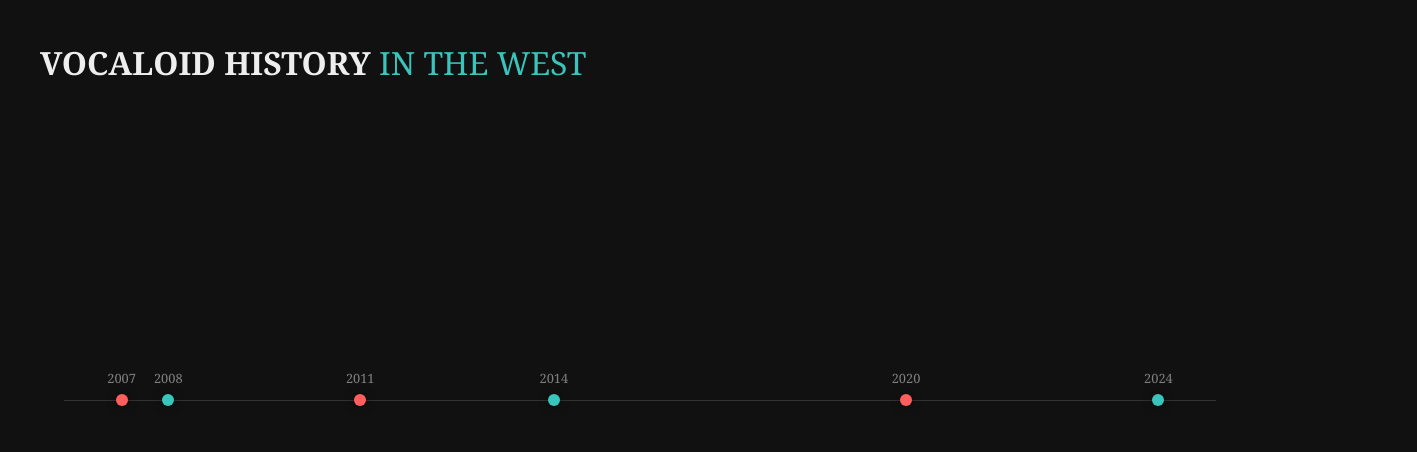
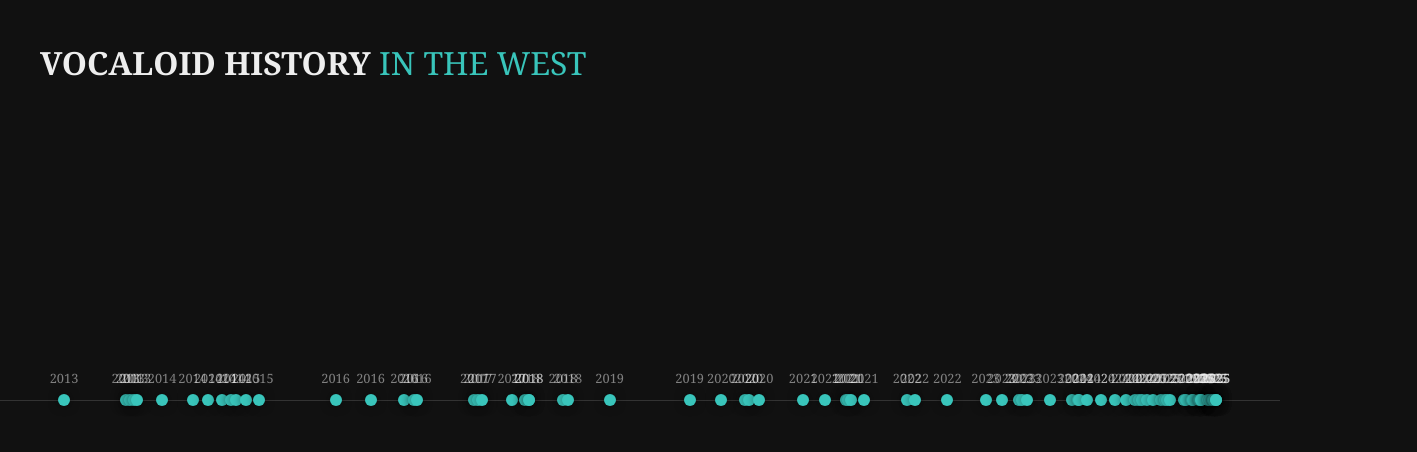
Before and after one commit to annieyl/miku-histography, a Next.js app: page / in a window 1280 px wide. Shown: the top 452 px of the page, 1417 px wide, since content can reach past the window. Built offline with nearby package versions, Linux system fonts and the light colour scheme.

Commit message:
accomplished nothing

```diff
--- a/public/data.json
+++ b/app/data.json
@@ -1,6 +1,6 @@
 [
   {
-    "id": 1,
+    "rank": 1,
     "title": "Girl A",
     "artist": "Kagamine Rin, siinamota",
     "date": "2013-10-17",
@@ -10,7 +10,7 @@
     "videoId": "AqI97zHMoQw"
   },
   {
-    "id": 2,
+    "rank": 2,
     "title": "Mesmerizer",
     "artist": "Hatsune Miku, Kasane Teto, Satsuki",
     "date": "2024-4-27",
@@ -20,7 +20,7 @@
     "videoId": "19y8YTbvri8"
   },
   {
-    "id": 3,
+    "rank": 3,
     "title": "Good-bye sengen",
     "artist": "Flower, Chinozo",
     "date": "2020-4-13",
@@ -30,7 +30,7 @@
     "videoId": "dHXC_ahjtEE"
   },
   {
-    "id": 4,
+    "rank": 4,
     "title": "ECHO",
     "artist": "Gumi, Crusher-P",
     "date": "2014-10-8",
@@ -40,7 +40,7 @@
     "videoId": "cQKGUgOfD8U"
   },
   {
-    "id": 5,
+    "rank": 5,
     "title": "Love me Love me Love me",
     "artist": "Hatsune Miku, Kikuo",
     "date": "2015-3-6",
@@ -50,7 +50,7 @@
     "videoId": "NTrm_idbhUk"
   },
   {
-    "id": 6,
+    "rank": 6,
     "title": "Strong-Wind-Sweptback Hair",
     "artist": "Kaai Yuki, Yukopi",
     "date": "2023-3-15",
@@ -60,7 +60,7 @@
     "videoId": "D6DVTLvOupE"
   },
   {
-    "id": 7,
+    "rank": 7,
     "title": "Rabbit Hole",
     "artist": "Hatsune Miku, DECO*27",
     "date": "2023-5-19",
@@ -70,7 +70,7 @@
     "videoId": "eSW2LVbPThw"
   },
   {
-    "id": 8,
+    "rank": 8,
     "title": "KING",
     "artist": "Gumi, Kanaria",
     "date": "2020-8-2",
@@ -80,7 +80,7 @@
     "videoId": "cm-l2h6GB8Q"
   },
   {
-    "id": 9,
+    "rank": 9,
     "title": "テトリス",
     "artist": "Kasane Teto, Hiiragi Magnetite",
     "date": "2024-11-8",
@@ -90,7 +90,7 @@
     "videoId": "Soy4jGPHr3g"
   },
   {
-    "id": 10,
+    "rank": 10,
     "title": "DUNE",
     "artist": "Hatsune Miku, HACHI",
     "date": "2017-7-21",
@@ -100,7 +100,7 @@
     "videoId": "AS4q9yaWJkI"
   },
   {
-    "id": 11,
+    "rank": 11,
     "title": "Monitoring",
     "artist": "Hatsune Miku, DECO*27",
     "date": "2024-11-22",
@@ -110,7 +110,7 @@
     "videoId": "kbNdx0yqbZE"
   },
   {
-    "id": 12,
+    "rank": 12,
     "title": "The Vampire",
     "artist": "Hatsune Miku, DECO*27",
     "date": "2021-3-9",
@@ -120,7 +120,7 @@
     "videoId": "e1xCOsgWG0M"
   },
   {
-    "id": 13,
+    "rank": 13,
     "title": "Kyu-kurarin",
     "artist": "KAFU, Iyowa",
     "date": "2021-8-29",
@@ -130,7 +130,7 @@
     "videoId": "2b1IexhKPz4"
   },
   {
-    "id": 14,
+    "rank": 14,
     "title": "ROKI",
     "artist": "Kagamine Rin, mikitoP",
     "date": "2018-2-27",
@@ -140,7 +140,7 @@
     "videoId": "Xg-qfsKN2_E"
   },
   {
-    "id": 15,
+    "rank": 15,
     "title": "God-ish",
     "artist": "Hatsune Miku, PinocchioP",
     "date": "2021-9-17",
@@ -150,7 +150,7 @@
     "videoId": "EHBFKhLUVig"
   },
   {
-    "id": 16,
+    "rank": 16,
     "title": "オーバーライド",
     "artist": "Kasane Teto, 吉田夜世",
     "date": "2023-11-29",
@@ -160,7 +160,7 @@
     "videoId": "LLjfal8jCYI"
   },
   {
-    "id": 17,
+    "rank": 17,
     "title": "Lagtrain",
     "artist": "Kaai Yuki, inabakumori",
     "date": "2020-7-16",
@@ -170,7 +170,7 @@
     "videoId": "UnIhRpIT7nc"
   },
   {
-    "id": 18,
+    "rank": 18,
     "title": "Lost Umbrella",
     "artist": "Kaai Yuki, inabakumori",
     "date": "2018-2-27",
@@ -180,7 +180,7 @@
     "videoId": "DeKLpgzh-qQ"
   },
   {
-    "id": 19,
+    "rank": 19,
     "title": "Brain Fluid Explosion Girl",
     "artist": "Hatsune Miku, Gumi, rerulili",
     "date": "2013-9-13",
@@ -190,7 +190,7 @@
     "videoId": "Ey_NHZNYTeE"
   },
   {
-    "id": 20,
+    "rank": 20,
     "title": "HIBANA",
     "artist": "Hatsune Miku, DECO*27",
     "date": "2017-8-4",
@@ -200,7 +200,7 @@
     "videoId": "hxSg2Ioz3LM"
   },
   {
-    "id": 21,
+    "rank": 21,
     "title": "MATORYOSHKA",
     "artist": "Hatsune Miku, Gumi, HACHI",
     "date": "2013-10-2",
@@ -210,7 +210,7 @@
     "videoId": "HOz-9FzIDf0"
   },
   {
-    "id": 22,
+    "rank": 22,
     "title": "Konton Boogie",
     "artist": "Hatsune Miku, jon-YAKITORY",
     "date": "2023-8-30",
@@ -220,7 +220,7 @@
     "videoId": "1Swg-aBO9eY"
   },
   {
-    "id": 23,
+    "rank": 23,
     "title": "Senbonzakura",
     "artist": "Hatsune Miku, WhiteFlame",
     "date": "2014-12-2",
@@ -230,7 +230,7 @@
     "videoId": "shs0rAiwsGQ"
   },
   {
-    "id": 24,
+    "rank": 24,
     "title": "Goodbye To A World",
     "artist": "AVANNA, Porter Robinson",
     "date": "2014-8-12",
@@ -240,7 +240,7 @@
     "videoId": "W2TE0DjdNqI"
   },
   {
-    "id": 25,
+    "rank": 25,
     "title": "Miku",
     "artist": "Hatsune Miku, Anamanaguchi",
     "date": "2016-5-28",
@@ -250,7 +250,7 @@
     "videoId": "NocXEwsJGOQ"
   },
   {
-    "id": 26,
+    "rank": 26,
     "title": "Lost One's Weeping",
     "artist": "Kagamine Rin, Neru",
     "date": "2017-12-19",
@@ -260,7 +260,7 @@
     "videoId": "8oBV3jPTW4s"
   },
   {
-    "id": 27,
+    "rank": 27,
     "title": "phony",
     "artist": "KAFU, tsumiki",
     "date": "2021-6-5",
@@ -270,7 +270,7 @@
     "videoId": "9QLT1Aw_45s"
   },
   {
-    "id": 28,
+    "rank": 28,
     "title": "Unknown Mother-Goose",
     "artist": "Hatsune Miku, wowaka",
     "date": "2017-8-22",
@@ -280,7 +280,7 @@
     "videoId": "P_CSdxSGfaA"
   },
   {
-    "id": 29,
+    "rank": 29,
     "title": "Venom",
     "artist": "Flower, Kairiki bear",
     "date": "2018-8-2",
@@ -290,7 +290,7 @@
     "videoId": "oRJBwaZ59fQ"
   },
   {
-    "id": 30,
+    "rank": 30,
     "title": "BUTCHER VANITY",
     "artist": "Yi Xi, Vane",
     "date": "2024-3-28",
@@ -300,7 +300,7 @@
     "videoId": "vjBFftpQxxM"
   },
   {
-    "id": 31,
+    "rank": 31,
     "title": "If I Became Someone's Heart",
     "artist": "Gumi, YURRY CANON",
     "date": "2018-2-12",
@@ -310,7 +310,7 @@
     "videoId": "hZFBTnzKa54"
   },
   {
-    "id": 32,
+    "rank": 32,
     "title": "DONUT HOLE",
     "artist": "Gumi, HACHI",
     "date": "2013-10-28",
@@ -320,7 +320,7 @@
     "videoId": "qnX2CdOBcDI"
   },
   {
-    "id": 33,
+    "rank": 33,
     "title": "BRING IT ON",
     "artist": "Kagamine Rin, Kagamine Len, Giga",
     "date": "2018-7-13",
@@ -330,7 +330,7 @@
     "videoId": "oEkGC2HV7rc"
   },
   {
-    "id": 34,
+    "rank": 34,
     "title": "Asu no Yozora Shoukaihan",
     "artist": "IA, Orangestar",
     "date": "2015-1-12",
@@ -340,7 +340,7 @@
     "videoId": "XogSflwXgpw"
   },
   {
-    "id": 35,
+    "rank": 35,
     "title": "MKDR",
     "artist": "Hatsune Miku, DECO*27",
     "date": "2016-11-18",
@@ -350,7 +350,7 @@
     "videoId": "8pGRdRhjX3o"
   },
   {
-    "id": 36,
+    "rank": 36,
     "title": "Love Trial",
     "artist": "Hatsune Miku, 40mP",
     "date": "2014-6-10",
@@ -360,7 +360,7 @@
     "videoId": "TXzfQ0cP1P0"
   },
   {
-    "id": 37,
+    "rank": 37,
     "title": "DAYBREAK FRONTLINE",
     "artist": "IA, Orangestar",
     "date": "2016-12-3",
@@ -370,7 +370,7 @@
     "videoId": "emrt46SRyYs"
   },
   {
-    "id": 38,
+    "rank": 38,
     "title": "みむかｩわナイストライ",
     "artist": "Hatsune Miku, Nunununununununununununununununununununununununununununununununununununununununununununununununununu",
     "date": "2024-12-6",
@@ -380,7 +380,7 @@
     "videoId": "Ljr2wMSBHqU"
   },
   {
-    "id": 39,
+    "rank": 39,
     "title": "Telecaster B-Boy (long ver.)",
     "artist": "Kagamine Len, iii",
     "date": "2020-9-12",
@@ -390,7 +390,7 @@
     "videoId": "i-DZukWFR64"
   },
   {
-    "id": 40,
+    "rank": 40,
     "title": "ama no jaku",
     "artist": "Gumi, 164",
     "date": "2014-11-11",
@@ -400,7 +400,7 @@
     "videoId": "2-zPY0vrpjQ"
   },
   {
-    "id": 41,
+    "rank": 41,
     "title": "Charles",
     "artist": "Flower, balloon",
     "date": "2016-10-12",
@@ -410,7 +410,7 @@
     "videoId": "TA5OFS_xX0c"
   },
   {
-    "id": 42,
+    "rank": 42,
     "title": "At God's Mercy",
     "artist": "Hatsune Miku, Kagamine Rin, Gumi, rerulili",
     "date": "2014-2-7",
@@ -420,7 +420,7 @@
     "videoId": "b2GJcYBoVyg"
   },
   {
-    "id": 43,
+    "rank": 43,
     "title": "Lower",
     "artist": "Flower, nulut",
     "date": "2021-11-11",
@@ -430,7 +430,7 @@
     "videoId": "3sEptl-psU0"
   },
   {
-    "id": 44,
+    "rank": 44,
     "title": "Six Trillion Years and Overnight Story",
     "artist": "IA, KEMU VOXX",
     "date": "2013-1-7",
@@ -440,7 +440,7 @@
     "videoId": "Om3MTou2kPg"
   },
   {
-    "id": 45,
+    "rank": 45,
     "title": "人マニア",
     "artist": "Kasane Teto, 原口沙輔",
     "date": "2023-8-8",
@@ -450,7 +450,7 @@
     "videoId": "HTxwOxFt5d4"
   },
   {
-    "id": 46,
+    "rank": 46,
     "title": "Ego Rock (long ver.)",
     "artist": "Kagamine Len, Three",
     "date": "2021-9-7",
@@ -460,7 +460,7 @@
     "videoId": "zi7-jk4LdX0"
   },
   {
-    "id": 47,
+    "rank": 47,
     "title": "I Never Get Drunk",
     "artist": "Gumi, Kanaria",
     "date": "2022-5-2",
@@ -470,7 +470,7 @@
     "videoId": "vB8sxY_PJ_w"
   },
   {
-    "id": 48,
+    "rank": 48,
     "title": "Otome Dissection",
     "artist": "Hatsune Miku, DECO*27",
     "date": "2019-1-18",
@@ -480,7 +480,7 @@
     "videoId": "7zwCIz-Ohn4"
   },
   {
-    "id": 49,
+    "rank": 49,
     "title": "Reincarnation Apple",
     "artist": "Hatsune Miku, PinocchioP",
     "date": "2022-6-3",
@@ -490,7 +490,7 @@
     "videoId": "LYWP8HtgeLQ"
   },
   {
-    "id": 50,
+    "rank": 50,
     "title": "Ghost Rule",
     "artist": "Hatsune Miku, DECO*27",
     "date": "2016-1-8",
@@ -498,5 +498,305 @@
     "desc": "",
     "impact": "",
     "videoId": "KushW6zvazM"
+  },
+  {
+    "rank": 51,
+    "title": "ペンタトニック",
+    "artist": "Hatsune Miku, syudou・バルーン",
+    "date": "2025-9-30",
+    "type": "song",
+    "desc": "",
+    "impact": "",
+    "videoId": "srNdb2aHqp8"
+  },
+  {
+    "rank": 52,
+    "title": "Monitoring (Best Friend Remix)",
+    "artist": "Hatsune Miku, DECO*27",
+    "date": "2025-9-5",
+    "type": "song",
+    "desc": "",
+    "impact": "",
+    "videoId": "C-CYwNz3z8w"
+  },
+  {
+    "rank": 53,
+    "title": "いますぐ輪廻（Retry Now）",
+    "artist": "Hatsune Miku, Nakiso",
+    "date": "2025-8-1",
+    "type": "song",
+    "desc": "",
+    "impact": "",
+    "videoId": "3iUgKH8c7p4"
+  },
+  {
+    "rank": 54,
+    "title": "PPPP",
+    "artist": "Hatsune Miku, Kasane Teto, TAK",
+    "date": "2025-9-17",
+    "type": "song",
+    "desc": "",
+    "impact": "",
+    "videoId": "8Cm-7oCq9HA"
+  },
+  {
+    "rank": 55,
+    "title": "BIRDBRAIN",
+    "artist": "Kasane Teto, Jamie Paige / JamieP",
+    "date": "2025-6-28",
+    "type": "song",
+    "desc": "",
+    "impact": "",
+    "videoId": "0iVlSNpq8i8"
+  },
+  {
+    "rank": 56,
+    "title": "Static",
+    "artist": "Hatsune Miku, FLAVOR FOLEY",
+    "date": "2025-5-24",
+    "type": "song",
+    "desc": "",
+    "impact": "",
+    "videoId": "KlTNKOnfXFk"
+  },
+  {
+    "rank": 57,
+    "title": "お返事まだカナ💦❓おじさん構文😁❗️",
+    "artist": "雨衣, 吉本おじさん",
+    "date": "2025-5-31",
+    "type": "song",
+    "desc": "",
+    "impact": "",
+    "videoId": "8E8aWeY-pAc"
+  },
+  {
+    "rank": 58,
+    "title": "Harlequin Contraption",
+    "artist": "Kasane Teto, Vane Lily",
+    "date": "2025-9-30",
+    "type": "song",
+    "desc": "",
+    "impact": "",
+    "videoId": "XKqUsbYyLk4"
+  },
+  {
+    "rank": 59,
+    "title": "Telepathy",
+    "artist": "Hatsune Miku, DECO*27",
+    "date": "2025-2-21",
+    "type": "song",
+    "desc": "",
+    "impact": "",
+    "videoId": "c56TpxfO9q0"
+  },
+  {
+    "rank": 60,
+    "title": "Daidaidaidaidaikirai",
+    "artist": "Hatsune Miku, Kasane Teto, Amala",
+    "date": "2025-3-15",
+    "type": "song",
+    "desc": "",
+    "impact": "",
+    "videoId": "klIxS5o65C4"
+  },
+  {
+    "rank": 61,
+    "title": "Cherry Pop",
+    "artist": "Hatsune Miku, DECO*27",
+    "date": "2025-7-25",
+    "type": "song",
+    "desc": "",
+    "impact": "",
+    "videoId": "BI9Ue6JwJic"
+  },
+  {
+    "rank": 62,
+    "title": "FLOP ERA",
+    "artist": "Hatsune Miku, ePiaeon",
+    "date": "2025-9-22",
+    "type": "song",
+    "desc": "",
+    "impact": "",
+    "videoId": "1bsd8fFmTAo"
+  },
+  {
+    "rank": 63,
+    "title": "CandyCookieChocolate🍭🍪🍫",
+    "artist": "Hatsune Miku, Kasane Teto, HALLO CEL",
+    "date": "2024-12-26",
+    "type": "song",
+    "desc": "",
+    "impact": "",
+    "videoId": "bI3542HJRzY"
+  },
+  {
+    "rank": 64,
+    "title": "Spoken For",
+    "artist": "Kasane Teto, FLAVOR FOLEY",
+    "date": "2025-8-2",
+    "type": "song",
+    "desc": "",
+    "impact": "",
+    "videoId": "LvYL8u4p-aM"
+  },
+  {
+    "rank": 65,
+    "title": "イガク",
+    "artist": "Kasane Teto, 原口沙輔",
+    "date": "2024-2-28",
+    "type": "song",
+    "desc": "",
+    "impact": "",
+    "videoId": "F38EuG2dAyM"
+  },
+  {
+    "rank": 66,
+    "title": "IRIS OUT - 米津玄師 / 重音テトSV【SynthV cover】 [yasai31]",
+    "artist": "Kasane Teto, yasai31",
+    "date": "2025-9-28",
+    "type": "song",
+    "desc": "",
+    "impact": "",
+    "videoId": "tP8_BUj12Vg"
+  },
+  {
+    "rank": 67,
+    "title": "Machine Love",
+    "artist": "Kasane Teto, Jamie Paige / JamieP",
+    "date": "2024-6-22",
+    "type": "song",
+    "desc": "",
+    "impact": "",
+    "videoId": "sqK-jh4TDXo"
+  },
+  {
+    "rank": 68,
+    "title": "Confessions of a Rotten Girl",
+    "artist": "Hatsune Miku, SAWTOWNE",
+    "date": "2025-1-18",
+    "type": "song",
+    "desc": "",
+    "impact": "",
+    "videoId": "sV2H712ldOI"
+  },
+  {
+    "rank": 69,
+    "title": "Don’t Believe in T",
+    "artist": "Hatsune Miku, Kasane Teto, PinocchioP",
+    "date": "2025-6-27",
+    "type": "song",
+    "desc": "",
+    "impact": "",
+    "videoId": "Jtm6ikBIl0g"
+  },
+  {
+    "rank": 70,
+    "title": "ドゥーマー",
+    "artist": "Kasane Teto, 東京真中",
+    "date": "2025-8-27",
+    "type": "song",
+    "desc": "",
+    "impact": "",
+    "videoId": "YcO-MxPf_Vg"
+  },
+  {
+    "rank": 71,
+    "title": "OOPÁRTS",
+    "artist": "Hatsune Miku, NILFRUITS",
+    "date": "2025-9-18",
+    "type": "song",
+    "desc": "",
+    "impact": "",
+    "videoId": "LFZK8GbCmQY"
+  },
+  {
+    "rank": 72,
+    "title": "あいしていたのに",
+    "artist": "Hatsune Miku, MARETU",
+    "date": "2023-7-28",
+    "type": "song",
+    "desc": "",
+    "impact": "",
+    "videoId": "R_g0M5Zmqhg"
+  },
+  {
+    "rank": 73,
+    "title": "Shun-ran",
+    "artist": "Hatsune Miku, john",
+    "date": "2019-12-7",
+    "type": "song",
+    "desc": "",
+    "impact": "",
+    "videoId": "pUH9vCsvq08"
+  },
+  {
+    "rank": 74,
+    "title": "DAREKANUITEKURE",
+    "artist": "Otomachi Una, Nunununununununununununununununununununununununununununununununununununununununununununununununununu",
+    "date": "2025-7-28",
+    "type": "song",
+    "desc": "",
+    "impact": "",
+    "videoId": "VgLNfVougpI"
+  },
+  {
+    "rank": 75,
+    "title": "D/N/A / 25時、ナイトコードで。 × 鏡音リン",
+    "artist": "Kagamine Rin, 25時、ナイトコードで。, プロジェクトセカイ カラフルステージ! feat. 初音ミク",
+    "date": "2025-3-28",
+    "type": "song",
+    "desc": "",
+    "impact": "",
+    "videoId": "RyRfLSOewbU"
+  },
+  {
+    "rank": 76,
+    "title": "weathergirl",
+    "artist": "Eleanor Forte, FLAVOR FOLEY",
+    "date": "2024-8-19",
+    "type": "song",
+    "desc": "",
+    "impact": "",
+    "videoId": "M7VSEZOQIlg"
+  },
+  {
+    "rank": 77,
+    "title": "DONUT HOLE 2024",
+    "artist": "ハチ",
+    "date": "2024-9-30",
+    "type": "song",
+    "desc": "",
+    "impact": "",
+    "videoId": "y7fu_nNQAEQ"
+  },
+  {
+    "rank": 78,
+    "title": "M@GICAL☆CURE! LOVE ♥ SHOT!",
+    "artist": "Hatsune Miku, SAWTOWNE",
+    "date": "2024-3-23",
+    "type": "song",
+    "desc": "",
+    "impact": "",
+    "videoId": "LaEgpNBt-bQ"
+  },
+  {
+    "rank": 79,
+    "title": "Heat abnormal",
+    "artist": "足立レイ, iyowa",
+    "date": "2022-10-12",
+    "type": "song",
+    "desc": "",
+    "impact": "",
+    "videoId": "b2NTglk9tvI"
+  },
+  {
+    "rank": 80,
+    "title": "雑魚",
+    "artist": "Hatsune Miku, Hiiragi Magnetite",
+    "date": "2025-3-10",
+    "type": "song",
+    "desc": "",
+    "impact": "",
+    "videoId": "kqj7b59D85Y"
   }
 ]
--- a/app/globals.css
+++ b/app/globals.css
@@ -35,13 +35,18 @@
   font-weight: 300;
 }
 
-.timeline-track {
+timeline-track {
+  width: 20%;
+  height: 100px; /* Space for the line and nodes */
+  overflow-x: scroll; /* KEY: Enables horizontal scrolling */
+  overflow-y: hidden;
+  padding: 0 5%;
   position: relative;
-  width: 90%;
-  height: 200px; /* Interaction area height */
-  margin: 0 auto;
-  display: flex;
-  align-items: center;
+  /* Ensure the track is wide enough to scroll */
+  /* This value is arbitrary; the content (the nodes) must force the scrollWidth */
+  min-width: 1500px;
+  cursor: grab;
+  margin-bottom: 100px;
 }
 
 .line {
--- a/app/page.tsx
+++ b/app/page.tsx
@@ -2,6 +2,7 @@
 
 import React, { useState, useMemo } from 'react';
 import './globals.css';
+import rawData from './data.json';
 
 interface TimelineItem {
   rank: number;
@@ -15,63 +16,7 @@
   position?: number;
 }
 
-// example data, ty gemini :3
-const rawData: TimelineItem[] = [
-  {
-    rank: 1,
-    title: "Hatsune Miku Release",
-    date: "2007-08-31",
-    type: "event",
-    desc: "Crypton Future Media releases Miku using the Vocaloid 2 engine.",
-    impact: "Sparked the global phenomenon.",
-    artist: "Hatsune Miku"
-  },
-  {
-    rank: 2,
-    title: "World is Mine",
-    date: "2008-05-31",
-    type: "song",
-    desc: "Produced by ryo (Supercell). The quintessential 'princess' song.",
-    impact: "Considered the 'anthem' of Miku.",
-    videoId: "EuJ6UR_pD5s"
-  },
-  {
-    rank: 3,
-    title: "Miku Expo LA",
-    date: "2011-07-02",
-    type: "event",
-    desc: "First major North American concert.",
-    impact: "Solidified Western fanbase.",
-    videoId: "rL5YXF8oeTU"
-  },
-  {
-    rank: 4,
-    title: "Porter Robinson uses Avanna",
-    date: "2014-08-12",
-    type: "song",
-    desc: "Porter releases 'Sad Machine' using Vocaloid Avanna.",
-    impact: "Bridged EDM and Vocaloid culture in the West.",
-    videoId: "HAIDqt2aUso"
-  },
-  {
-    rank: 5,
-    title: "Coachella Performance",
-    date: "2020-04-10",
-    type: "event",
-    desc: "Miku scheduled for Coachella (delayed due to pandemic).",
-    impact: "Mainstream Western recognition.",
-    videoId: "9N1iw_w9Iu8"
-  },
-  {
-    rank: 6,
-    title: "Mesmerizer",
-    date: "2024-05-01",
-    type: "song",
-    desc: "Viral hit by Satsuki",
-    impact: "Exploded on TikTok, introducing Gen Alpha to Vocaloid.",
-    videoId: "19y8YTbvri8"
-  }
-];
+
 
 export default function Home() {
   const [selectedEvent, setSelectedEvent] = useState<TimelineItem | null>(null);
```
Also changed, not shown: 1 other file (tests, documents, lock files or other folders).
